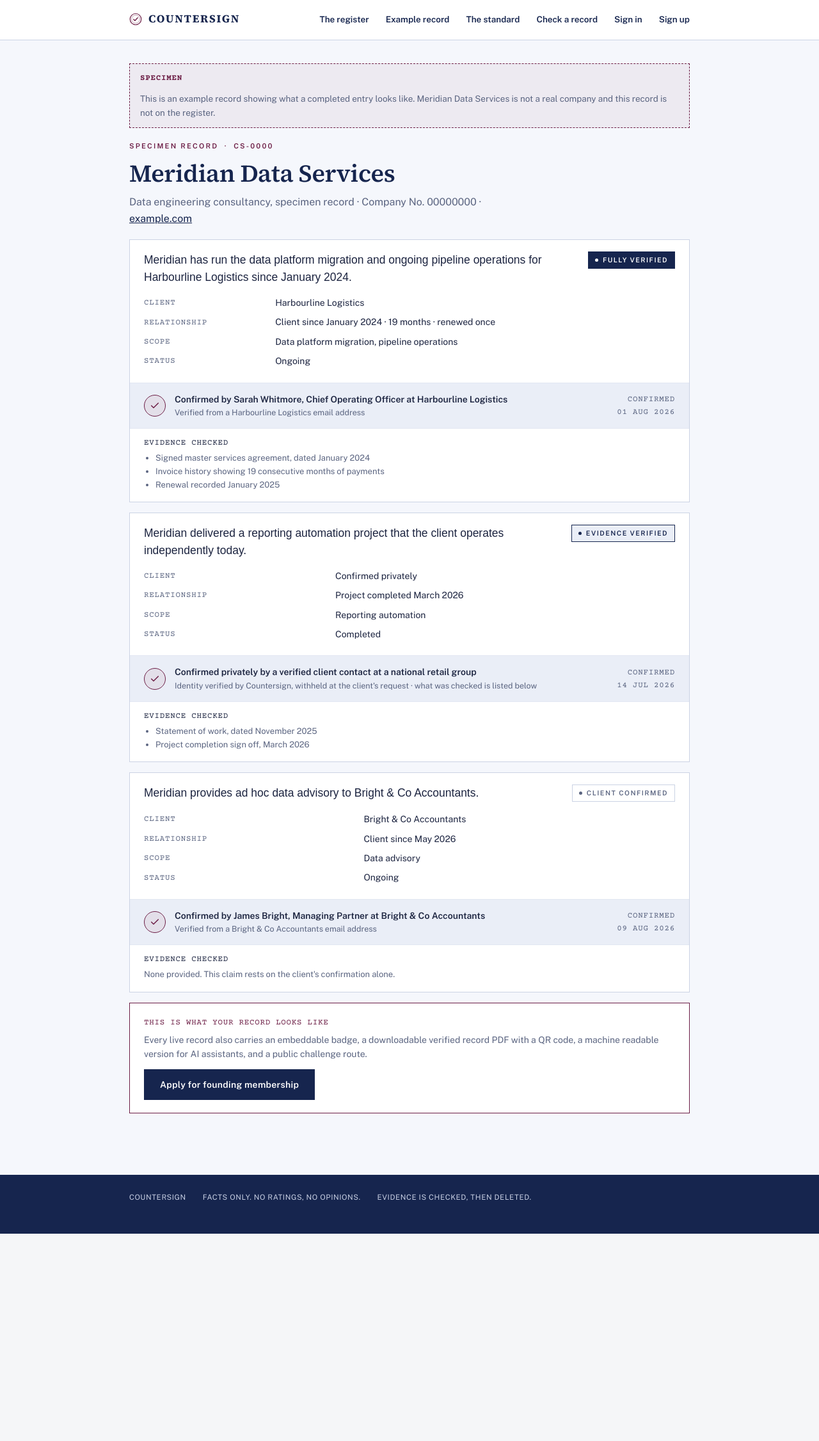
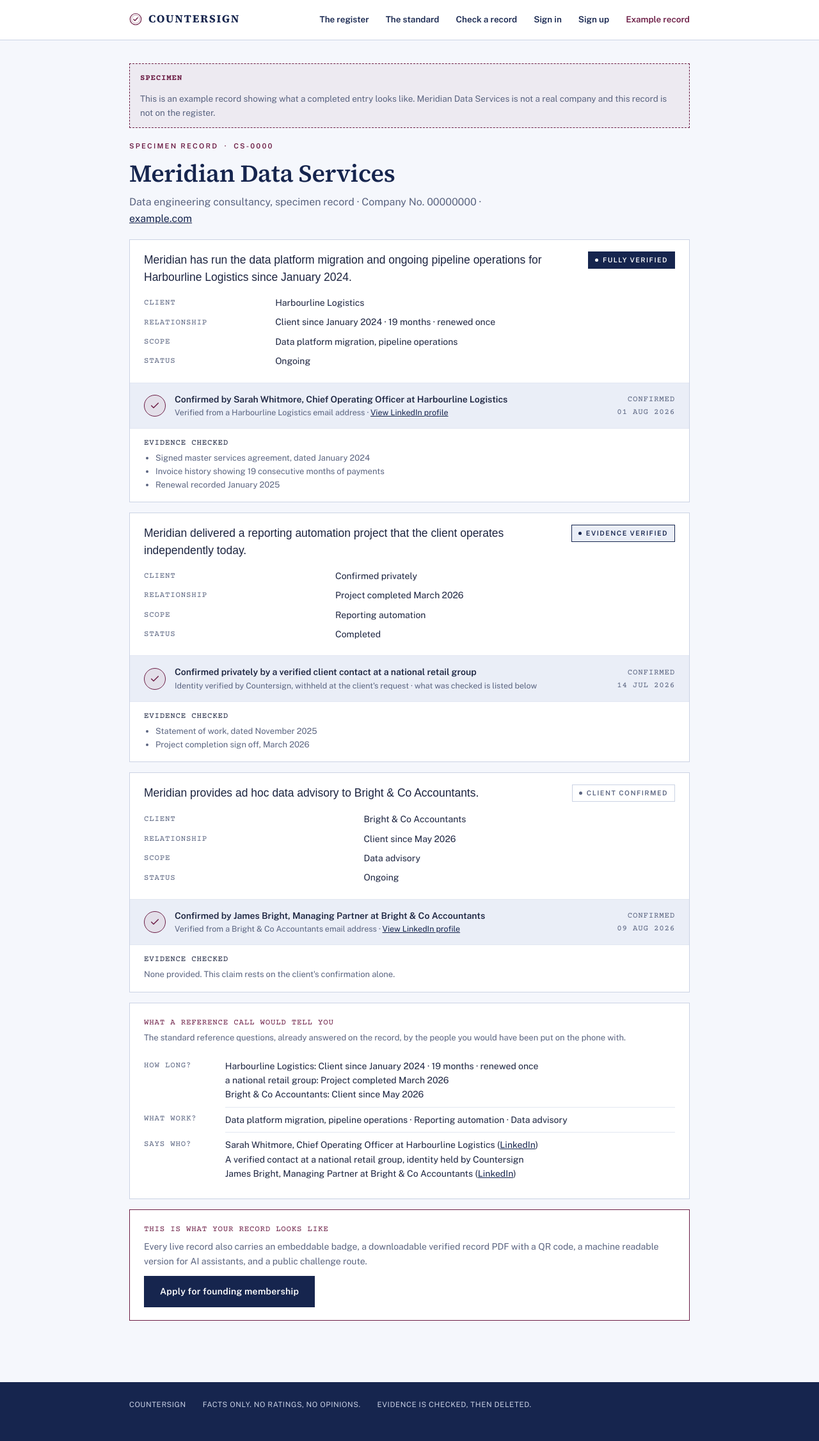
Before and after one commit to NAVVAI-BOYS/COUNTERSIGN, a Flask app: page /sample in a window 1280 px wide. Shown: the whole page at 64% size. Before the commit the page ends 1928 px from the top, so only its background shows below. Run offline with Flask 3, Linux system fonts and the light colour scheme.

Commit message:
Add files via upload

```diff
--- a/countersign/app.py
+++ b/countersign/app.py
@@ -341,7 +341,7 @@ def sample():
                            "Renewal recorded January 2025"],
            show_confirmer=True, anon_descriptor="",
            confirmer_name="Sarah Whitmore", confirmer_role="Chief Operating Officer",
-           confirmer_linkedin="", resolved_at=dt(2026, 8, 1)),
+           confirmer_linkedin="https://www.linkedin.com/", resolved_at=dt(2026, 8, 1)),
         NS(claim_no="CS-0000-02",
            text="Meridian delivered a reporting automation project that the client operates independently today.",
            client_company="",
@@ -362,7 +362,7 @@ def sample():
            evidence_items=[],
            show_confirmer=True, anon_descriptor="",
            confirmer_name="James Bright", confirmer_role="Managing Partner",
-           confirmer_linkedin="", resolved_at=dt(2026, 8, 9)),
+           confirmer_linkedin="https://www.linkedin.com/", resolved_at=dt(2026, 8, 9)),
     ]
     return render_template("proof.html", brand=BRAND, vendor=vendor,
                            claims=claims, grades=GRADES, specimen=True)
--- a/countersign/templates/base.html
+++ b/countersign/templates/base.html
@@ -92,6 +92,13 @@ main{padding:36px 0}
 @media(max-width:640px){h1{font-size:27px}}
 
 /* --- interaction layer --- */
+.grade[data-tip]{cursor:help;position:relative}
+.grade[data-tip]::before{content:attr(data-tip);position:absolute;bottom:calc(100% + 8px);left:50%;
+  transform:translateX(-50%) translateY(4px);width:240px;background:var(--navy);color:#F5F7FC;
+  padding:10px 12px;font-size:11.5px;line-height:1.5;letter-spacing:.02em;text-transform:none;
+  font-weight:500;opacity:0;pointer-events:none;transition:opacity .2s ease, transform .2s ease;
+  z-index:40;box-shadow:0 8px 24px rgba(16,27,58,.25)}
+.grade[data-tip]:hover::before,.grade[data-tip]:focus::before{opacity:1;transform:translateX(-50%) translateY(0)}
 .regbar{position:sticky;top:0;z-index:50;backdrop-filter:blur(6px);background:rgba(255,255,255,.92)}
 .panel{transition:border-color .25s ease, transform .25s ease, box-shadow .25s ease}
 .panel:hover{border-color:var(--navy);transform:translateY(-2px);box-shadow:0 6px 18px rgba(22,37,78,.08)}
@@ -129,11 +136,11 @@ a.btn:active,button.btn:active{transform:translateY(1px)}
     {{ brand }}</span></a>
   <span class="spacer"></span>
   <a href="/registry">The register</a>
-  <a href="/sample">Example record</a>
   <a href="/standard">The standard</a>
   <a href="/check">Check a record</a>
   {% if session.get('vendor_id') %}<a href="/portal">My record</a>{% else %}<a href="/login">Sign in</a>
   <a href="/signup">Sign up</a>{% endif %}
+  <a href="/sample" style="color:var(--seal)">Example record</a>
 </div></div>
 <main><div class="wrap">
 {% with messages = get_flashed_messages() %}
--- a/countersign/templates/proof.html
+++ b/countersign/templates/proof.html
@@ -17,7 +17,7 @@
   <div style="padding:18px 22px">
     <div style="display:flex;gap:16px;align-items:flex-start;justify-content:space-between;flex-wrap:wrap">
       <p style="font-family:'Poppins',sans-serif;font-weight:500;font-size:17.5px;line-height:1.5;margin:0;flex:1 1 300px">{{ c.text }}</p>
-      <span class="grade {% if c.grade=='evidence_verified' %}t2{% elif c.grade=='client_confirmed' %}t3{% endif %}"><span class="dot"></span>{{ c.grade_label }}</span>
+      <span class="grade {% if c.grade=='evidence_verified' %}t2{% elif c.grade=='client_confirmed' %}t3{% endif %}" tabindex="0" data-tip="{% if c.grade=='fully_verified' %}The named client confirmed the facts, supporting documents were checked, and payment records confirm how long the relationship has run.{% elif c.grade=='evidence_verified' %}The named client confirmed the facts and supporting documents such as contracts were checked.{% else %}The named client confirmed the facts from a company email address. No documents were checked, and the record says so plainly.{% endif %}"><span class="dot"></span>{{ c.grade_label }}</span>
     </div>
     <table style="width:100%;border-collapse:collapse;font-size:14px;margin-top:12px">
       <tr><td class="mono" style="padding:4px 14px 4px 0;white-space:nowrap">Client</td><td style="padding:4px 0">{{ c.client_company if c.show_confirmer else 'Confirmed privately' }}</td></tr>
@@ -49,6 +49,25 @@
 </article>
 {% endfor %}
 
+<div class="panel">
+  <div class="mono" style="margin-bottom:4px;color:var(--seal)">What a reference call would tell you</div>
+  <p style="margin:0 0 14px;font-size:13px;color:var(--ink-soft)">The standard reference questions, already answered on the record, by the people you would have been put on the phone with.</p>
+  <table style="width:100%;border-collapse:collapse;font-size:14px">
+    <tr>
+      <td class="mono" style="padding:8px 14px 8px 0;vertical-align:top;white-space:nowrap">How long?</td>
+      <td style="padding:8px 0;border-bottom:1px solid var(--rule-soft)">{% for c in claims %}{{ c.client_company if c.show_confirmer else (c.anon_descriptor or 'a verified client') }}: {{ c.relationship_line or 'confirmed relationship' }}{% if not loop.last %}<br>{% endif %}{% endfor %}</td>
+    </tr>
+    <tr>
+      <td class="mono" style="padding:8px 14px 8px 0;vertical-align:top">What work?</td>
+      <td style="padding:8px 0;border-bottom:1px solid var(--rule-soft)">{% for c in claims %}{% if c.scope_line %}{{ c.scope_line }}{% if not loop.last %} · {% endif %}{% endif %}{% endfor %}</td>
+    </tr>
+    <tr>
+      <td class="mono" style="padding:8px 14px 8px 0;vertical-align:top">Says who?</td>
+      <td style="padding:8px 0">{% for c in claims %}{% if c.show_confirmer %}{{ c.confirmer_name }}, {{ c.confirmer_role }} at {{ c.client_company }}{% if c.confirmer_linkedin %} (<a href="{{ c.confirmer_linkedin }}">LinkedIn</a>){% endif %}{% else %}A verified contact{% if c.anon_descriptor %} at {{ c.anon_descriptor }}{% endif %}, identity held by {{ brand }}{% endif %}{% if not loop.last %}<br>{% endif %}{% endfor %}</td>
+    </tr>
+  </table>
+</div>
+
 {% if not specimen %}
 <div class="panel" style="display:flex;gap:10px;flex-wrap:wrap;align-items:center">
   <img src="/badge/{{ vendor.record_no }}.svg" alt="{{ brand }} badge" height="44" style="flex:none">
```
